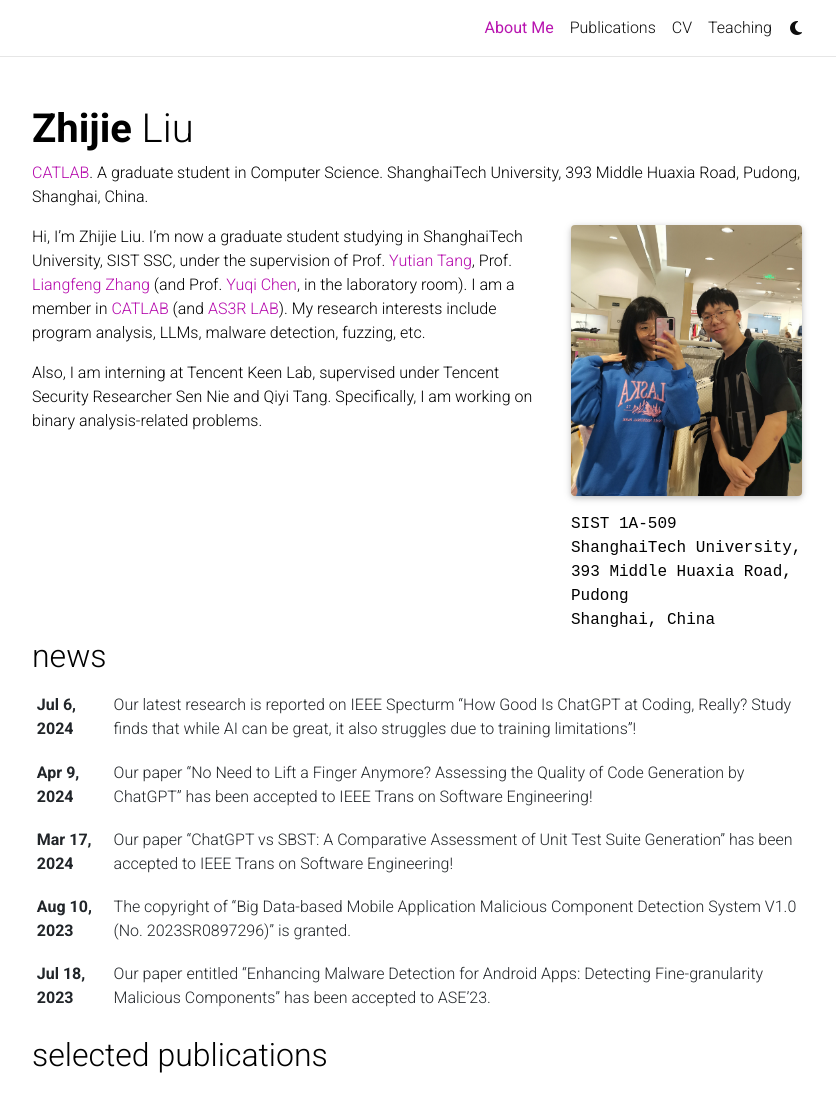
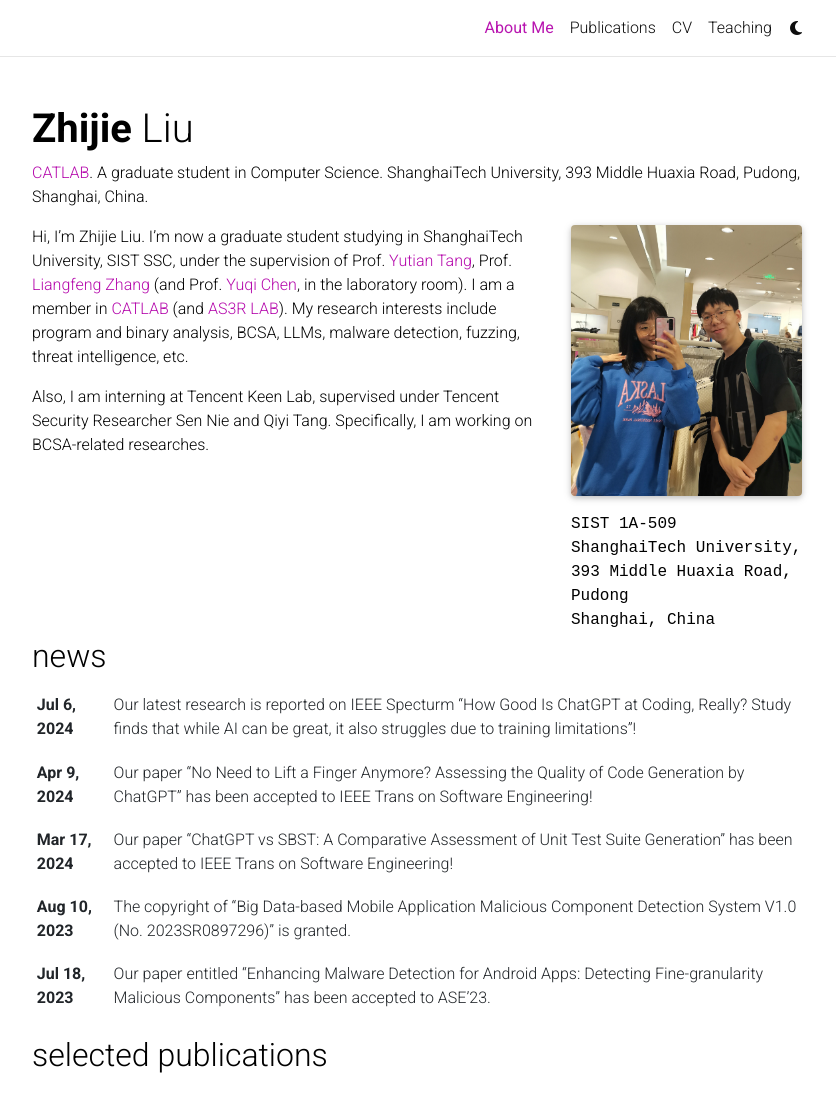
Before and after one commit to Rroscha/Rroscha.github.io, a Jekyll site: the page built from _pages/about.md, in a window 1280 px wide and 1391 px high, cut to the strip 0-1102 px from the top of the window. Shown: the whole strip, without its empty margins (223-1059 px from the left). Built offline with Jekyll 4.4.1, drawn with Linux system fonts in a browser that asks for light colours; full-size pictures stand in for the smaller copies a plugin makes; comment, search, counter and statistics services are not loaded; a style sheet for code colours, icons or effects is not loaded.

Commit message:
docs: update about.md

```diff
--- a/_pages/about.md
+++ b/_pages/about.md
@@ -19,6 +19,6 @@
 social: true  # includes social icons at the bottom of the page
 ---
 
-Hi, I’m Zhijie Liu. I’m now a graduate student studying in ShanghaiTech University, SIST SSC, under the supervision of Prof. <a href='https://www.chrisyttang.org/'>Yutian Tang</a>, Prof. <a href='https://sist.shanghaitech.edu.cn/zhanglf_en/main.htm'>Liangfeng Zhang</a> (and Prof. <a href='http://as3r-lab.com/'>Yuqi Chen</a>, in the laboratory room). I am a member in <a href='https://www.chrisyttang.org/'>CATLAB</a> (and <a href='http://as3r-lab.com/'>AS3R LAB</a>). My research interests include program analysis, LLMs, malware detection, fuzzing, etc.
+Hi, I’m Zhijie Liu. I’m now a graduate student studying in ShanghaiTech University, SIST SSC, under the supervision of Prof. <a href='https://www.chrisyttang.org/'>Yutian Tang</a>, Prof. <a href='https://sist.shanghaitech.edu.cn/zhanglf_en/main.htm'>Liangfeng Zhang</a> (and Prof. <a href='http://as3r-lab.com/'>Yuqi Chen</a>, in the laboratory room). I am a member in <a href='https://www.chrisyttang.org/'>CATLAB</a> (and <a href='http://as3r-lab.com/'>AS3R LAB</a>). My research interests include program and binary analysis, BCSA, LLMs, malware detection, fuzzing, threat intelligence, etc.
 
-Also, I am interning at Tencent Keen Lab, supervised under Tencent Security Researcher Sen Nie and Qiyi Tang. Specifically, I am working on binary analysis-related problems.
+Also, I am interning at Tencent Keen Lab, supervised under Tencent Security Researcher Sen Nie and Qiyi Tang. Specifically, I am working on BCSA-related researches.
```
